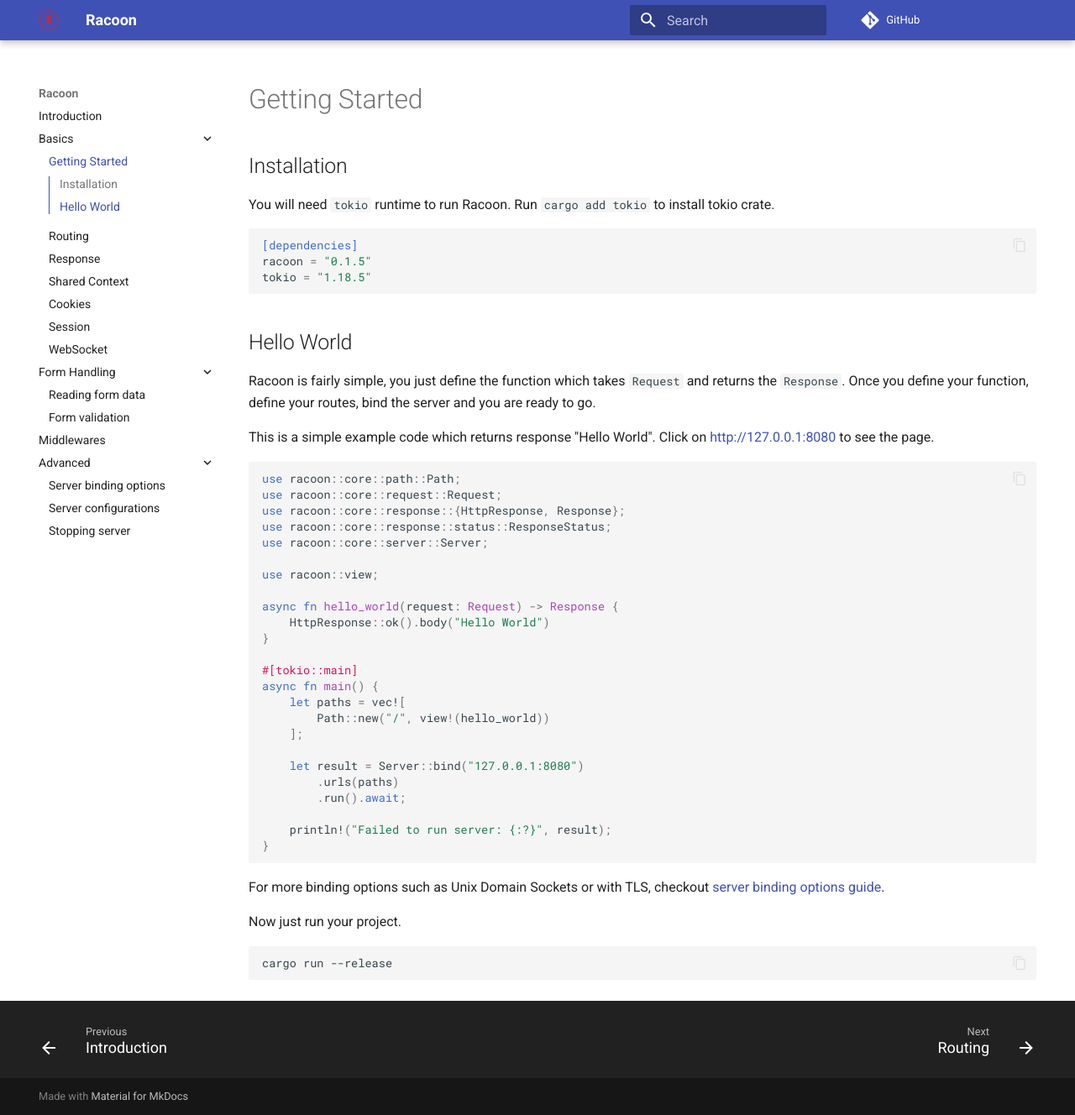
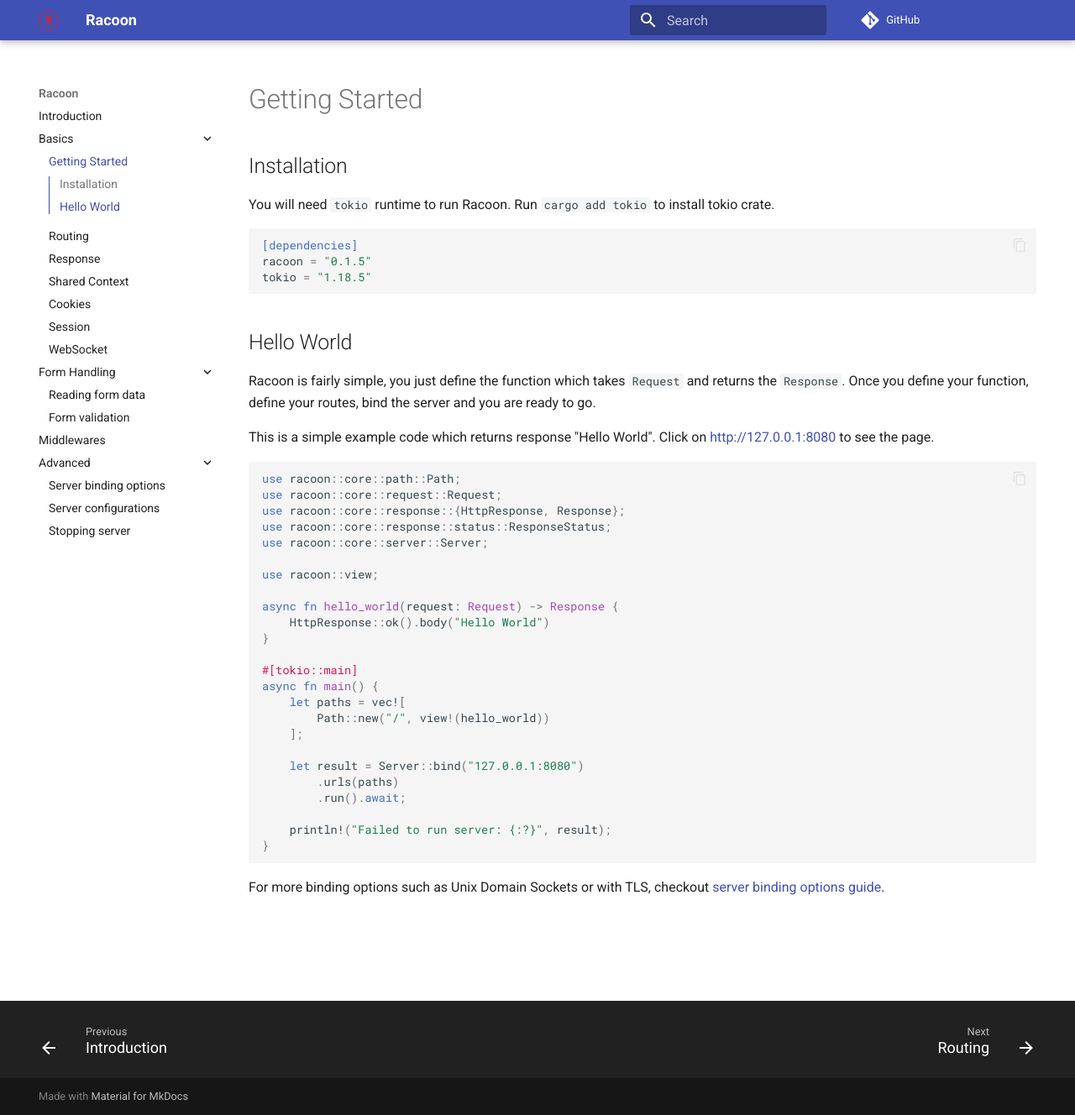
Before and after one commit to racoonframework/racoonframework.github.io, an MkDocs documentation site: the page built from docs/getting-started.md, in a window 1280 px wide and 1328 px high. Shown: the whole window at 84% size. Built offline with MkDocs 1.6.1 and Material for MkDocs 9.7.7, drawn with Linux system fonts in a browser that asks for light colours; comment, search, counter and statistics services are not loaded.

Commit message:
docs: update getting started guide

````diff
--- a/docs/getting-started.md
+++ b/docs/getting-started.md
@@ -46,10 +46,3 @@ async fn main() {
 ```
 
 For more binding options such as Unix Domain Sockets or with TLS, checkout [server binding options guide](server-binding-options.md).
-
-
-Now just run your project.
-
-```bash
-cargo run --release
-```
````
